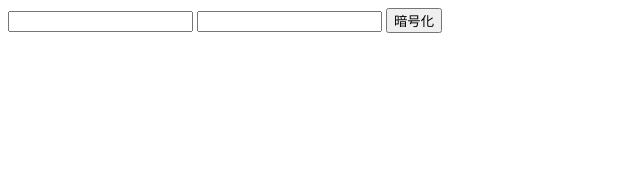
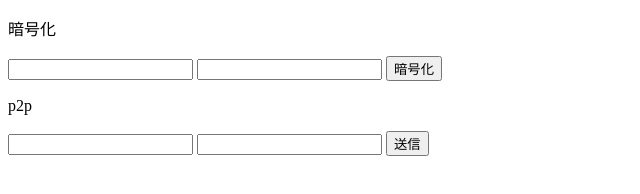
Before and after one commit to 1217pond/test, a plain HTML site: page index.html in a window 1280 px wide. Shown: the whole page, without its empty margins (0-640 px from the left). Drawn offline with nearby package versions, Linux system fonts and the light colour scheme.

Commit message:
Update index.html

```diff
--- a/index.html
+++ b/index.html
@@ -5,9 +5,14 @@
     <meta charset="utf-8" />
   </head>
   <body>
+    <p>暗号化</p>
     <input type="text" id="KeyText" />
     <input type="text" id="SrcText" />
     <input type="button" value="暗号化" id="encryption" />
+    <p>p2p</p>
+    <input type="text" id="DestText" />
+    <input type="text" id="DataText" />
+    <input type="button" value="送信" id="sendbutton" />
     <script src="https://cdnjs.cloudflare.com/ajax/libs/crypto-js/4.1.1/crypto-js.min.js"></script>
     <script type="module" src="script.js"></script>
   </body>
```
